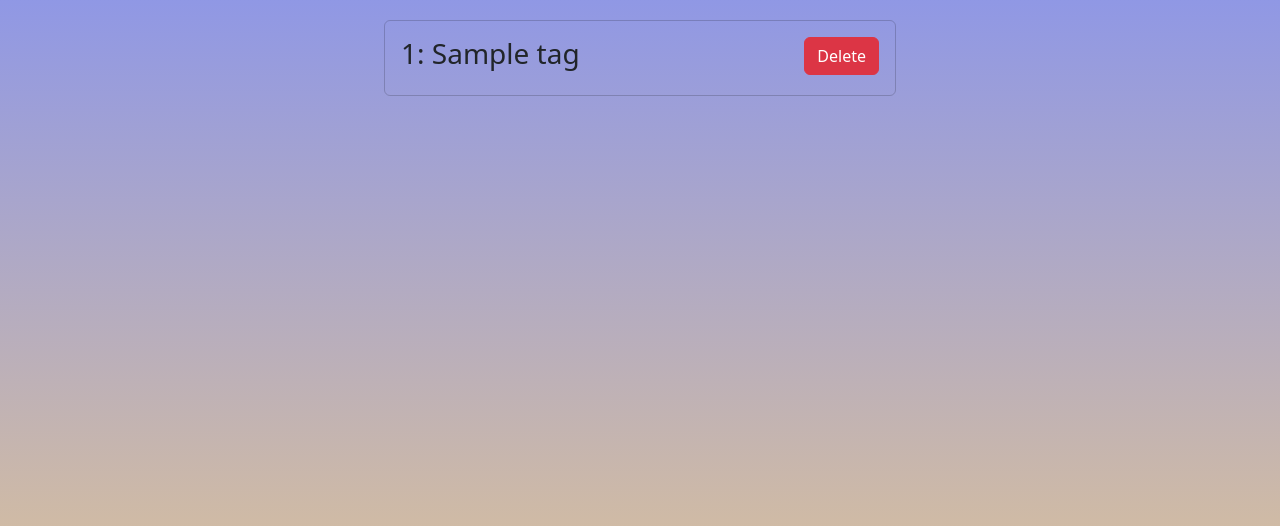
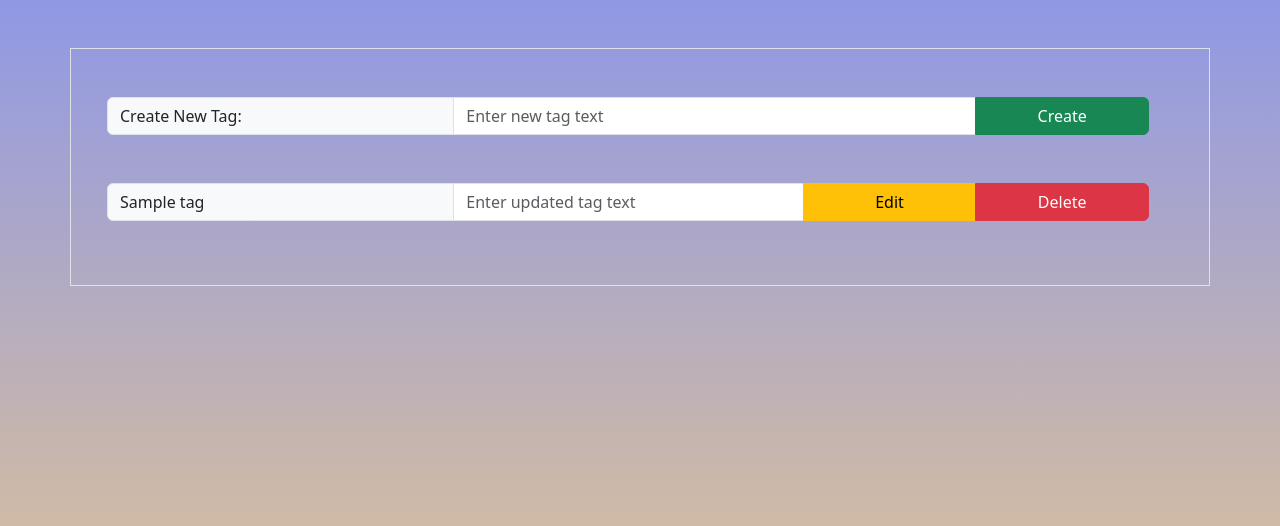
Before and after one commit to SeanAllen19/GIT-IDEAS, a Node server app: template views/tagManager.handlebars in a window 1280 px wide. Shown: the part 64-590 px from the top of the page. Run offline with Node 20, Linux system fonts and the light colour scheme; the template is opened without the code that fills it: most values are stand-ins (such as "Sample title", 1, 10 or a date in 2020); some libraries are stand-ins or nearby versions.

Commit message:
edit and delete tags working, new layout

```diff
--- a/views/tagManager.handlebars
+++ b/views/tagManager.handlebars
@@ -1,36 +1,44 @@
-{{#each tags}}
-  <div class="result-list-div">
-    <div class="card tag-card">
-      <div class="card-body">
-        <h3>{{id}}: {{title}}
-        <span><button
-          type="button"
-          id="btn-deleteTag"
-          data-tagid={{id}}
-          class="btn btn-deleteTag btn-danger"
-          style="float:right;"
-        >Delete</button></span>
-        </h3>
+<div class="container border mx-auto mt-5 p-5">
+  {{!-- add a new tag --}}
+  <div class="input-group row mb-5">
+    <span class="input-group-text col-4">Create New Tag:</span>
+    <input
+      type="text"
+      aria-label="New Tag Text"
+      class="form-control col-6"
+      placeholder="Enter new tag text"
+    />
+    <button class="btn btn-success col-2" type="button">Create</button>
+  </div>
 
-        {{!-- <form class="mb-3 form-updateTag">
-            <div>
-                <textarea class = "newTagText form-control"
-                id="newTag-textarea" rows="1">{{title}}</textarea>
-            </div>
+  {{#each tags}}
 
+    <div class="input-group mb-3 row">
+      {{!-- existing tag and edit input field --}}
+      <span class="input-group-text col-4">{{title}}</span>
+      <input
+        id="editTagInput"
+        type="text"
+        class="form-control col-4 editTagInput"
+        placeholder="Enter updated tag text"
+        data-editTag={{id}}
+      />
+      {{! edit existing tag }}
+      <button
+        class="btn btn-warning col-2 btn-updateTag"
+        type="submit"
+        data-tagid={{id}}
+      >Edit</button>
+      {{! delete existing tag }}
+      <button
+        class="btn btn-danger col-2 btn-deleteTag"
+        type="button"
+        id="btn-deleteTag"
+        data-tagid={{id}}
+      >Delete</button>
+    </div>
 
-
-          {{!-- <input
-            type="text"
-            class="form-control"
-            placeholder="Enter new tag title.."
-            data-editTag_id={{id}}
-          /> --}}
-        {{!-- <button type="submit" data-update_id={{id}} class="btn btn-warning btn-updateTag">Update Tag</button>
-        </form> --}}
-      </div>
-    </div>
-  </div>
-{{/each}}
+  {{/each}}
+</div>
 
 <script src="./js/tagManager.js"></script>
```
Also changed, not shown: public/js/tagManager.js (+24 -4 lines).
